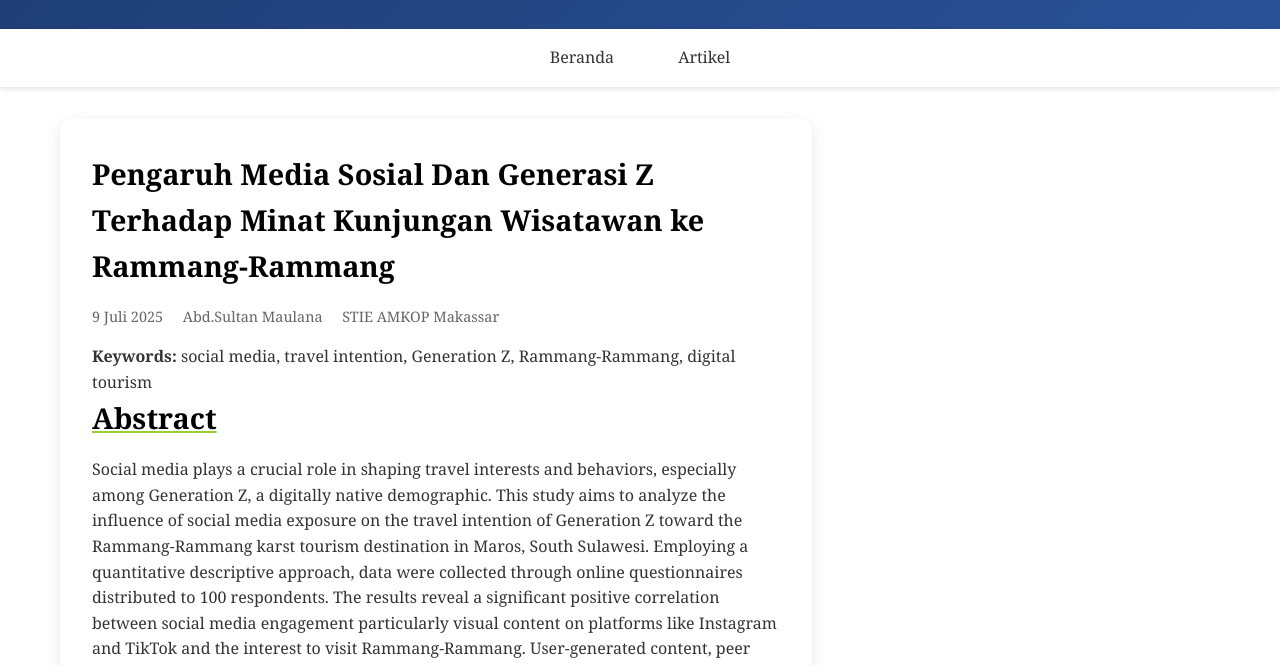
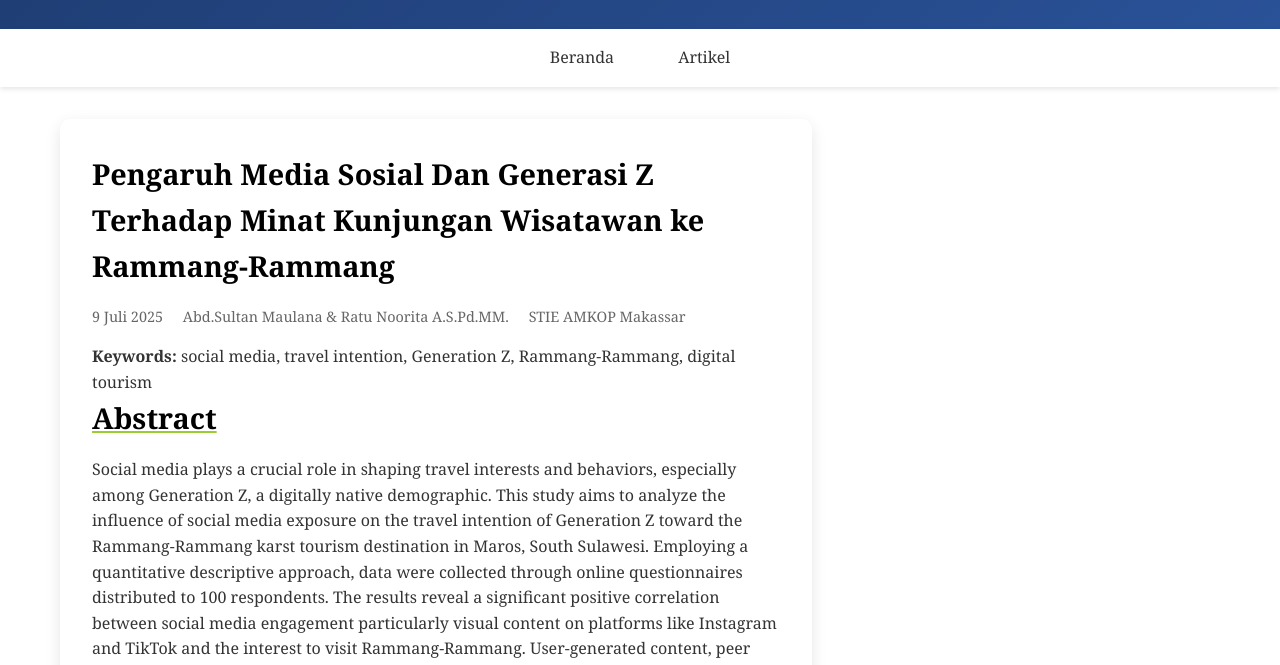
Before and after one commit to journalarticleid/journal.sultanmaulana.index.php, a plain HTML site: page index.html in a window 1280 px wide. Shown: the part 135-800 px from the top of the page. Drawn offline with Linux system fonts and the light colour scheme.

Commit message:
Update index.html

```diff
--- a/index.html
+++ b/index.html
@@ -283,7 +283,7 @@
                         <h2 style="color: black;">Pengaruh Media Sosial Dan Generasi Z Terhadap Minat Kunjungan Wisatawan ke Rammang-Rammang</h2>
                         <div class="article-meta">
                             <span> 9 Juli 2025</span>
-                            <span>Abd.Sultan Maulana</span>
+                            <span>Abd.Sultan Maulana & Ratu Noorita A.S.Pd.MM.</span>
                             <span>STIE AMKOP Makassar</span>
                         </div>
                         <p><p><b>Keywords:</b> social media, travel intention, Generation Z, Rammang-Rammang, digital tourism</p></p>
```
